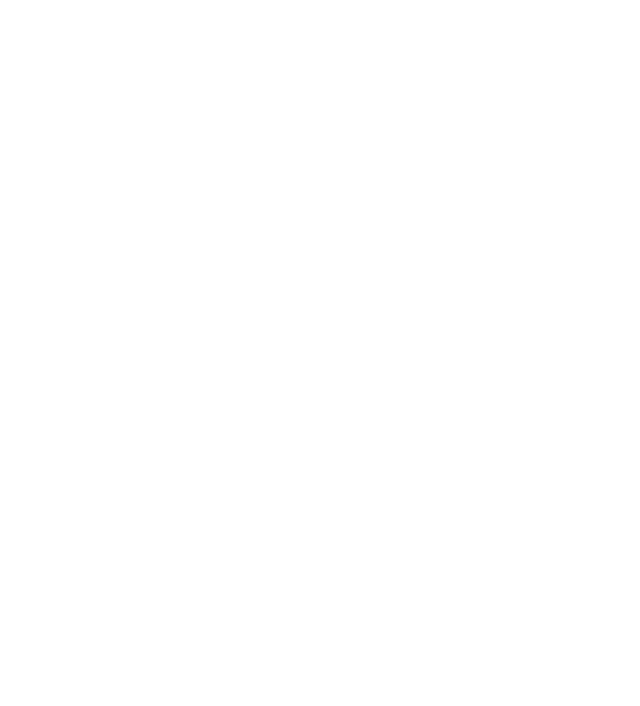
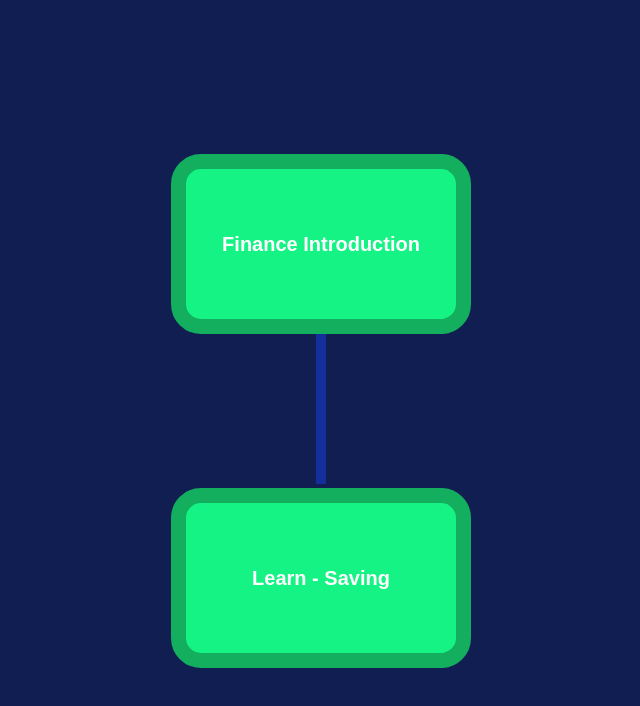
Before and after one commit to mbw101/NSBEHacks, a React (Create React App) app: page / in a window 1280 px wide. Both pictures are taken after a click on the button "Login". Shown: the top 706 px of the page, without its empty margins (319-959 px from the left). Built offline with nearby package versions, Linux system fonts and the light colour scheme.

Commit message:
Implement Map Screen

```diff
--- a/package.json
+++ b/package.json
@@ -8,6 +8,7 @@
     "@testing-library/user-event": "^13.5.0",
     "react": "^18.2.0",
     "react-dom": "^18.2.0",
+    "react-router-dom": "^6.22.1",
     "react-scripts": "5.0.1",
     "web-vitals": "^2.1.4"
   },
--- a/src/App.css
+++ b/src/App.css
@@ -44,3 +44,7 @@
   justify-content: center;
 
 }
+
+.MapButtons {
+  color: #61dafb;
+}
--- a/src/App.js
+++ b/src/App.js
@@ -2,6 +2,13 @@
 import React, { useState } from 'react';
 import Profile from './screens/Profile'
 import LoginScreen from './screens/LoginScreen';
+import MapScreen from './screens/MapScreen';
+
+function changeBackground(color) {
+  document.body.style.background = color;
+}
+
+window.addEventListener("load", function() {changeBackground('#111e52')});
 
 function App() {
   const [loggedIn, setLoggedIn] = useState(false);
@@ -10,7 +17,7 @@
     <div className="App">
       {
         loggedIn ?
-          null
+          <MapScreen />
           :
           <LoginScreen onClick={() => {
             setLoggedIn(true)
--- a/src/index.js
+++ b/src/index.js
@@ -3,9 +3,13 @@
 import './index.css';
 import App from './App';
 import reportWebVitals from './reportWebVitals';
+import { BrowserRouter } from 'react-router-dom';
 
 const root = ReactDOM.createRoot(document.getElementById('root'));
 root.render(
+  <BrowserRouter>
+  <App/>
+  </BrowserRouter>,
   <React.StrictMode>
     <App />
   </React.StrictMode>
--- a/src/maps/mapBlock.js
+++ b/src/maps/mapBlock.js
@@ -1,16 +1,27 @@
-import React from 'react';
+import  { React, useState  }  from 'react';
+import { useNavigate } from "react-router-dom";
+import './../App.css';
 
 const blockTitles = ["Finance Introduction", "Learn - Saving", "Learn - Budgeting", "Learn - Borrowing (Credit)", "Learn - Financial Literacy", , "Learn - Basic Investing", "Learn - Time Value", "Learn - Taxes", "Learn - Advanced Investing", "Learn - Retirement Planning"];
 const blockPagePaths = [];
 
-function MapBlock(blockName, restricted) {
-    const [blockName, setBlockName] = useState("");
-    const [restricted, setRestricted] = useState(false);
+function MapBlock(props) {
+    const { blockName, restricted } = props;
+    const [BlockName, setBlockName] = useState(0);
+    const [Restricted, setRestricted] = useState(0);
+
+    const blockNameSetter = () => {
+       setBlockName(blockName);
+    }
+
+    const restrictionSetter = () => {
+        setRestricted(restricted);
+    }
 
     let navigate = useNavigate();
     let path = "";
     const pageChange = () =>{
-        for (i = 0; i < 10; i++) {
+        for (let i = 0; i < 10; i++) {
             if (blockName == blockTitles[i]) {
                 path = blockPagePaths[i];
             };
@@ -21,25 +32,24 @@
     return (
         <div className="MapBlock">
         <header className="MapBlock-header">
-        <Button
-        onPress= {pageChange}
-        title = {blockName}
-        disabled = {restricted}
-        />
-        </header>
+        <button
+         title = {blockNameSetter}
+         disabled = {restrictionSetter}
+         onClick = {pageChange}
+        style={{ width: 300,
+                 height: 180,
+                 backgroundColor: "#16f385",
+                 borderRadius: 30,
+                 border: "15px solid #13AE5E",
+                 //margin: "35px",
+                 color: "white",
+                 fontSize: "20px",
+                 fontWeight: "bold"
+                 }}
+       >{blockName}</button>
+       </header>
       </div>
     );
 }
 
-const blockOne = MapBlock(blockTitles[0], false);
-const blockTwo = MapBlock(blockTitles[1], true);
-const blockThree = MapBlock(blockTitles[2], true);
-const blockFour = MapBlock(blockTitles[3], true);
-const blockFive = MapBlock(blockTitles[4], true);
-const blockSix = MapBlock(blockTitles[5], true);
-const blockSeven = MapBlock(blockTitles[6], true);
-const blockEight = MapBlock(blockTitles[7], true);
-const blockNine = MapBlock(blockTitles[8], true);
-const blockTen = MapBlock(blockTitles[9], true);
-
-export default mapOne;
+export default MapBlock;
--- /dev/null
+++ b/src/screens/MapScreen.js
@@ -0,0 +1,25 @@
+import React, { useState } from 'react';
+import MapBlock from '../maps/mapBlock';
+
+export default function MapScreen(props) {
+    return (
+        <div className="MapScreen">
+        <svg><line x1="150" y1="0" x2="150" y2="50" stroke="#111e52" stroke-width="10"/></svg>
+        <MapBlock blockName={"Finance Introduction"} restricted={false}/>
+        <svg><line x1="150" y1="0" x2="150" y2="150" stroke="#142F9B" stroke-width="10"/></svg>
+        <MapBlock blockName={"Learn - Saving"} restricted={true}/>
+
+        </div>
+    );
+}
+
+/*
+<MapBlock blockName={"Learn - Budgeting"} restricted={false}/>
+<MapBlock blockName={"Learn - Borrowing (Credit)"} restricted={true}/>
+<MapBlock blockName={"Learn - Financial Literacy"} restricted={false}/>
+<MapBlock blockName={"Learn - Basic Investing"} restricted={true}/>
+<MapBlock blockName={"Finance Time Value"} restricted={false}/>
+<MapBlock blockName={"Learn - Taxes"} restricted={true}/>
+<MapBlock blockName={"Learn - Advanced Investing"} restricted={false}/>
+<MapBlock blockName={"Learn - Retirement Planning"} restricted={true}/>
+*/
```
Also changed, not shown: src/maps/mapBlock.css (deleted, +0 -7 lines), src/popups/welcomeBack.js (added, +10 -0 lines), 1 other file (tests, documents, lock files or other folders).
